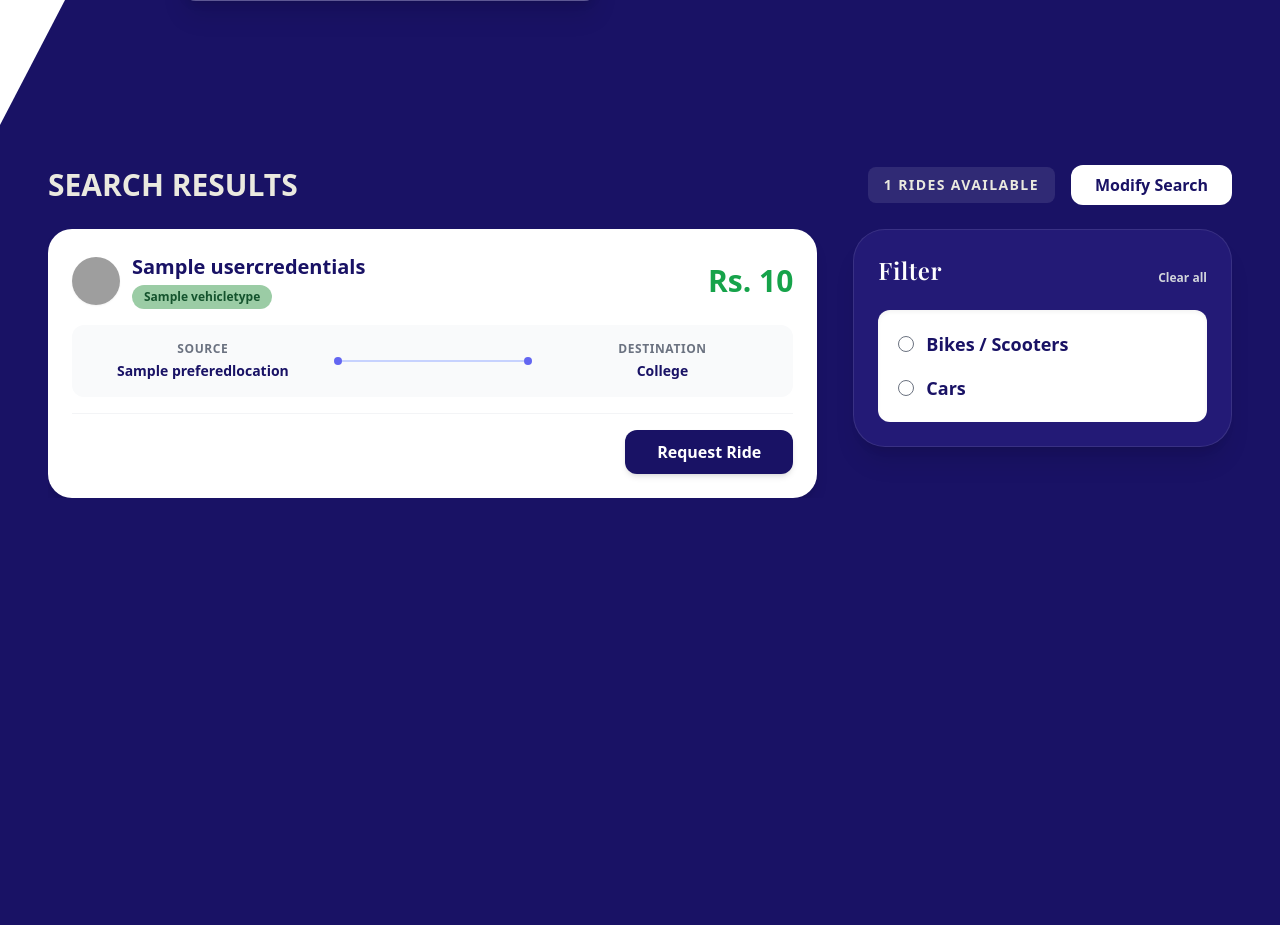
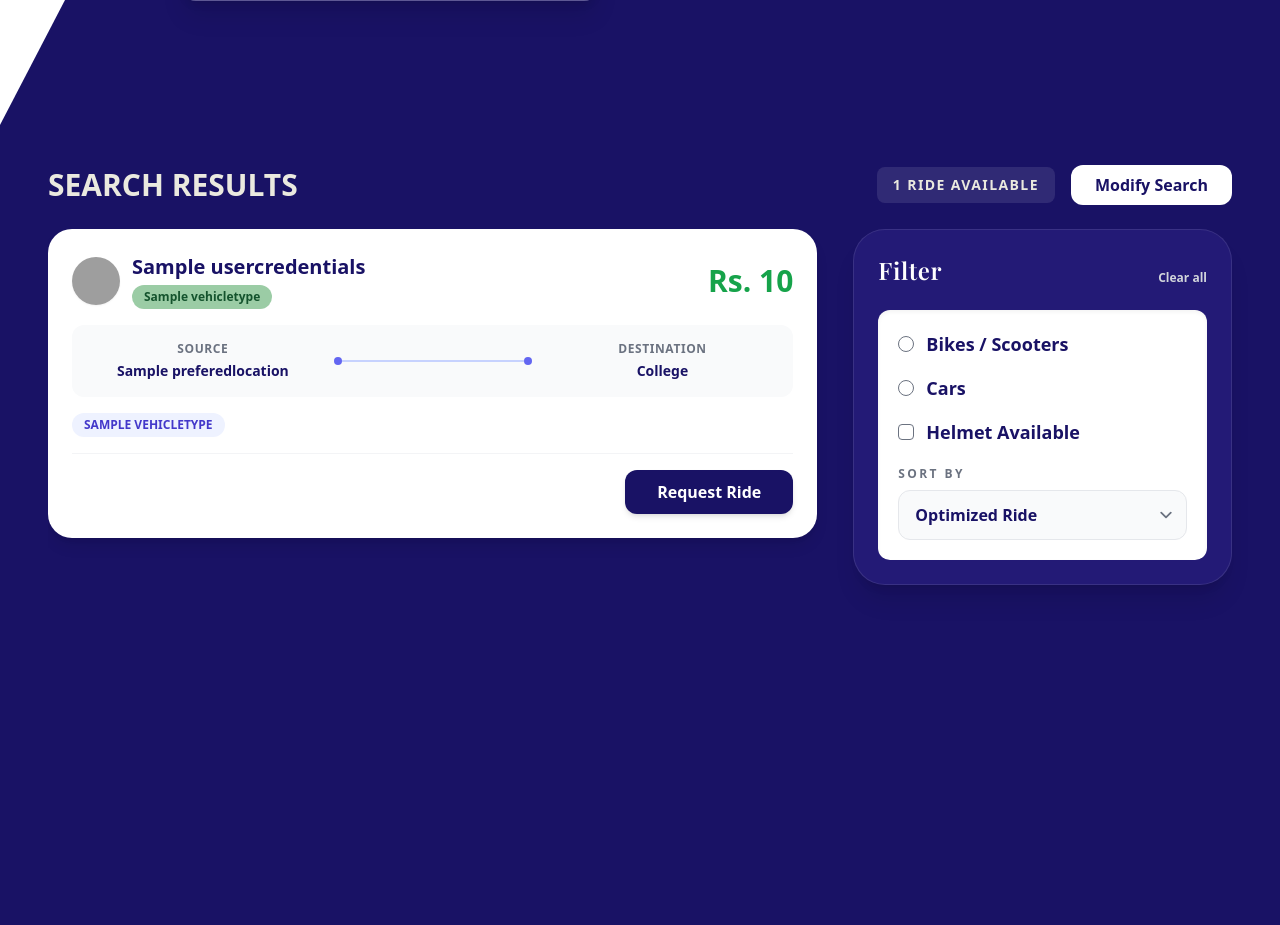
Before and after one commit to SR-005/hopin, a Django app: template hopin_app/templates/rider.html in a window 1280 px wide. Shown: the part 1475-2400 px from the top of the page. Run offline with Django 5.2, Linux system fonts and the light colour scheme; the template is opened without the code that fills it: most values are stand-ins (such as "Sample title", 1, 10 or a date in 2020); some libraries are stand-ins or nearby versions; grey boxes are pictures that could not be loaded.

Commit message:
filtering and request handling

```diff
--- a/hopin_app/static/hopin_app/js/rider.js
+++ b/hopin_app/static/hopin_app/js/rider.js
@@ -28,6 +28,14 @@ document.addEventListener("DOMContentLoaded", function () {
 
     const pickupResults=document.getElementById("pickup-results");
     const destinationResults=document.getElementById("destination-results");
+    const ridesList=document.getElementById("ridesList");
+    const rideCards=ridesList ? Array.from(ridesList.querySelectorAll(".ride-card")) : [];
+    const vehicleRadios=Array.from(document.querySelectorAll('input[name="vehicle"]'));
+    const helmetFilter=document.getElementById("helmetFilter");
+    const helmetFilterLabel=helmetFilter ? helmetFilter.closest("label") : null;
+    const sortFilter=document.getElementById("sortFilter");
+    const filteredEmptyState=document.getElementById("filteredEmptyState");
+    const ridesCountLabel=document.getElementById("ridesCountLabel");
 
     function trimLocationLabel(label) {
         if (!label) return "";
@@ -279,9 +287,121 @@ document.addEventListener("DOMContentLoaded", function () {
         const resultsSection=document.getElementById("search-results");
         if (resultsSection) resultsSection.scrollIntoView({ behavior: "smooth" });
     }
+
+    /* ---------------- RESULT FILTERS & SORT ---------------- */
+    function updateResultsCount(count) {
+        if (!ridesCountLabel) return;
+        ridesCountLabel.textContent=`${count} Ride${count === 1 ? "" : "s"} Available`;
+    }
+
+    function reorderRideCards(cards) {
+        if (!ridesList) return;
+        cards.forEach(card => ridesList.appendChild(card));
+        if (filteredEmptyState) ridesList.appendChild(filteredEmptyState);
+    }
+
+    function getSelectedVehicle() {
+        const selectedRadio=vehicleRadios.find(radio => radio.checked);
+        return selectedRadio ? selectedRadio.value : "";
+    }
+
+    function sortRideCards(cards, sortValue) {
+        const sortedCards=[...cards];
+
+        if (sortValue === "price-asc") {
+            sortedCards.sort((a, b) => parseFloat(a.dataset.price || "0") - parseFloat(b.dataset.price || "0"));
+        } else if (sortValue === "price-desc") {
+            sortedCards.sort((a, b) => parseFloat(b.dataset.price || "0") - parseFloat(a.dataset.price || "0"));
+        } else {
+            sortedCards.sort((a, b) => parseInt(a.dataset.originalOrder || "0", 10) - parseInt(b.dataset.originalOrder || "0", 10));
+        }
+
+        return sortedCards;
+    }
+
+    function updateHelmetFilterState() {
+        if (!helmetFilter) return;
+
+        const selectedVehicle=getSelectedVehicle();
+        const shouldDisableHelmet=selectedVehicle === "car";
+
+        if (shouldDisableHelmet) {
+            helmetFilter.checked=false;
+        }
+
+        helmetFilter.disabled=shouldDisableHelmet;
+
+        if (helmetFilterLabel) {
+            helmetFilterLabel.classList.toggle("opacity-50", shouldDisableHelmet);
+            helmetFilterLabel.classList.toggle("cursor-not-allowed", shouldDisableHelmet);
+        }
+    }
+
+    function applyRideFilters() {
+        if (!rideCards.length) return;
+
+        const selectedVehicle=getSelectedVehicle();
+        const requiresHelmet=helmetFilter ? helmetFilter.checked : false;
+        const sortValue=sortFilter ? sortFilter.value : "optimized";
+        const sortedCards=sortRideCards(rideCards, sortValue);
+
+        let visibleCount=0;
+
+        sortedCards.forEach(card => {
+            const cardVehicle=(card.dataset.vehicle || "").toLowerCase();
+            const cardHelmet=(card.dataset.helmet || "").toLowerCase();
+            const matchesVehicle=!selectedVehicle || cardVehicle === selectedVehicle;
+            const matchesHelmet=!requiresHelmet || (cardVehicle === "bike" && cardHelmet === "yes");
+            const shouldShow=matchesVehicle && matchesHelmet;
+
+            card.classList.toggle("hidden", !shouldShow);
+            if (shouldShow) visibleCount += 1;
+        });
+
+        reorderRideCards(sortedCards);
+        updateResultsCount(visibleCount);
+
+        if (filteredEmptyState) {
+            filteredEmptyState.classList.toggle("hidden", visibleCount !== 0);
+        }
+    }
+
+    function clearRideFilters() {
+        vehicleRadios.forEach(radio => {
+            radio.checked=false;
+        });
+
+        if (helmetFilter) {
+            helmetFilter.checked=false;
+        }
+
+        if (sortFilter) {
+            sortFilter.value="optimized";
+        }
+
+        updateHelmetFilterState();
+        applyRideFilters();
+    }
+
+    if (rideCards.length) {
+        vehicleRadios.forEach(radio => {
+            radio.addEventListener("change", function () {
+                updateHelmetFilterState();
+                applyRideFilters();
+            });
+        });
+
+        if (helmetFilter) {
+            helmetFilter.addEventListener("change", applyRideFilters);
+        }
+
+        if (sortFilter) {
+            sortFilter.addEventListener("change", applyRideFilters);
+        }
+
+        updateHelmetFilterState();
+        applyRideFilters();
+    }
+
+    window.clearFilters=clearRideFilters;
 });
-
-function clearFilters() {
-    const radios=document.querySelectorAll('input[name="vehicle"]');
-    radios.forEach(radio => radio.checked=false);
-}
--- a/hopin_app/templates/rider.html
+++ b/hopin_app/templates/rider.html
@@ -243,7 +243,7 @@
             <div class="flex justify-between items-center mb-6">
                 <h1 class="text-3xl font-extrabold uppercase">Search Results</h1>
                 <div class="flex items-center gap-4">
-                    <span class="text-sm font-bold uppercase tracking-widest bg-white/10 px-4 py-2 rounded-lg">
+                    <span id="ridesCountLabel" class="text-sm font-bold uppercase tracking-widest bg-white/10 px-4 py-2 rounded-lg">
                         {{ rides|length|default:"0" }} Rides Available
                     </span>
                     <a href="#search-section">
@@ -256,12 +256,16 @@
             </div>
 
             <div class="grid grid-cols-1 xl:grid-cols-12 gap-6">
-                <div class="xl:col-span-8 flex flex-col gap-4 overflow-y-auto max-h-[700px] pr-3 custom-scrollbar">
+                <div id="ridesList" class="xl:col-span-8 flex flex-col gap-4 overflow-y-auto max-h-[700px] pr-3 custom-scrollbar">
 
                     {% if rides %}
                     {% for trip, distance, score, amount in rides %}
                     <div
-                        class="bg-white rounded-[1.5rem] p-6 text-[#191265] shadow-lg hover:shadow-2xl transition duration-300">
+                        class="ride-card bg-white rounded-[1.5rem] p-6 text-[#191265] shadow-lg hover:shadow-2xl transition duration-300"
+                        data-vehicle="{{ trip.vehicletype|lower }}"
+                        data-helmet="{{ trip.helmet|default_if_none:''|lower }}"
+                        data-price="{{ amount }}"
+                        data-original-order="{{ forloop.counter0 }}">
                         <div class="flex justify-between items-center mb-4">
                             <div class="flex items-center gap-3">
                                 <img src="https://ui-avatars.com/api/?name={{ trip.usercredentials }}&background=191265&color=fff"
@@ -299,6 +303,17 @@
                             </div>
                         </div>
 
+                        <div class="flex flex-wrap gap-2 mb-4">
+                            <span class="bg-indigo-50 text-indigo-700 text-xs px-3 py-1 rounded-full font-bold uppercase">
+                                {{ trip.vehicletype }}
+                            </span>
+                            {% if trip.vehicletype|lower == "bike" %}
+                            <span class="bg-green-50 text-green-700 text-xs px-3 py-1 rounded-full font-bold uppercase">
+                                Helmet: {{ trip.helmet|default:"No" }}
+                            </span>
+                            {% endif %}
+                        </div>
+
                         <div class="flex justify-end border-t border-gray-100 pt-4">
                             <form method="POST" action="{% url 'rider' %}">
                                 {% csrf_token %}
@@ -319,6 +334,11 @@
                         </div>
                     </div>
                     {% endfor %}
+                    <div id="filteredEmptyState"
+                        class="hidden bg-white/10 rounded-[1.5rem] p-10 text-center border-2 border-dashed border-white/20">
+                        <p class="text-xl font-semibold mb-2 text-white">No rides match the selected filters.</p>
+                        <p class="text-gray-300 text-sm">Try choosing a different sort or clear all filters.</p>
+                    </div>
                     {% else %}
                     <div class="bg-white/10 rounded-[1.5rem] p-10 text-center border-2 border-dashed border-white/20">
                         <p class="text-xl font-semibold mb-2 text-white">No rides found for this route.</p>
@@ -338,13 +358,28 @@
                     </div>
                     <div class="bg-white rounded-xl p-5 text-[#191265] shadow-inner">
                         <label class="flex items-center gap-3 cursor-pointer mb-4">
-                            <input type="radio" name="vehicle" class="w-4 h-4 text-[#191265] focus:ring-[#191265]">
+                            <input type="radio" name="vehicle" value="bike" class="w-4 h-4 text-[#191265] focus:ring-[#191265]">
                             <span class="font-bold text-lg">Bikes / Scooters</span>
                         </label>
-                        <label class="flex items-center gap-3 cursor-pointer">
-                            <input type="radio" name="vehicle" class="w-4 h-4 text-[#191265] focus:ring-[#191265]">
+                        <label class="flex items-center gap-3 cursor-pointer mb-4">
+                            <input type="radio" name="vehicle" value="car" class="w-4 h-4 text-[#191265] focus:ring-[#191265]">
                             <span class="font-bold text-lg">Cars</span>
                         </label>
+                        <label class="flex items-center gap-3 cursor-pointer mb-5">
+                            <input id="helmetFilter" type="checkbox"
+                                class="w-4 h-4 rounded text-[#191265] focus:ring-[#191265]">
+                            <span class="font-bold text-lg">Helmet Available</span>
+                        </label>
+
+                        <label for="sortFilter" class="block text-xs font-bold uppercase tracking-[0.2em] text-gray-500 mb-2">
+                            Sort By
+                        </label>
+                        <select id="sortFilter"
+                            class="w-full rounded-xl border border-gray-200 bg-gray-50 px-4 py-3 font-semibold text-[#191265] focus:border-[#191265] focus:ring-[#191265]">
+                            <option value="optimized">Optimized Ride</option>
+                            <option value="price-asc">Price: Low to High</option>
+                            <option value="price-desc">Price: High to Low</option>
+                        </select>
                     </div>
                 </div>
             </div>
--- a/hopin_app/views/driverview.py
+++ b/hopin_app/views/driverview.py
@@ -95,7 +95,11 @@ def tripdetails(request):
 #accept a ride request
 def acceptride(request):
     print("ACCEPT")
-    currentrequest=riderequest.objects.get(id=request.POST.get("requestid"))
+    try:
+        currentrequest=riderequest.objects.get(id=request.POST.get("requestid"))
+    except:
+        messages.error(request, "Ride Request has been Withdrawn!!")
+        return redirect("testdriver")
     currentride=currentrequest.trip
     rider=currentrequest.rider
 
```
Also changed, not shown: hopin_app/views/riderview.py (+9 -0 lines).
